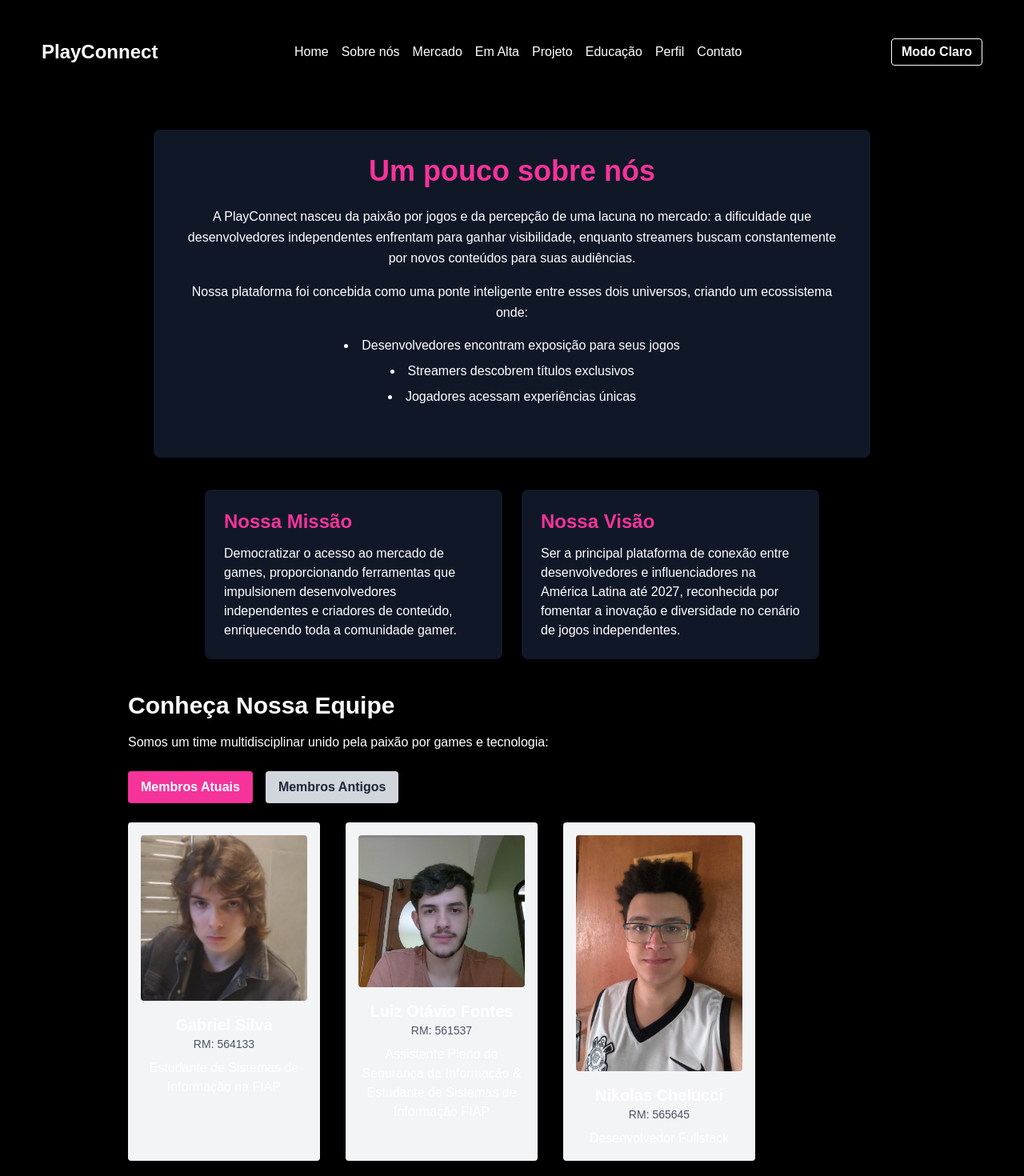
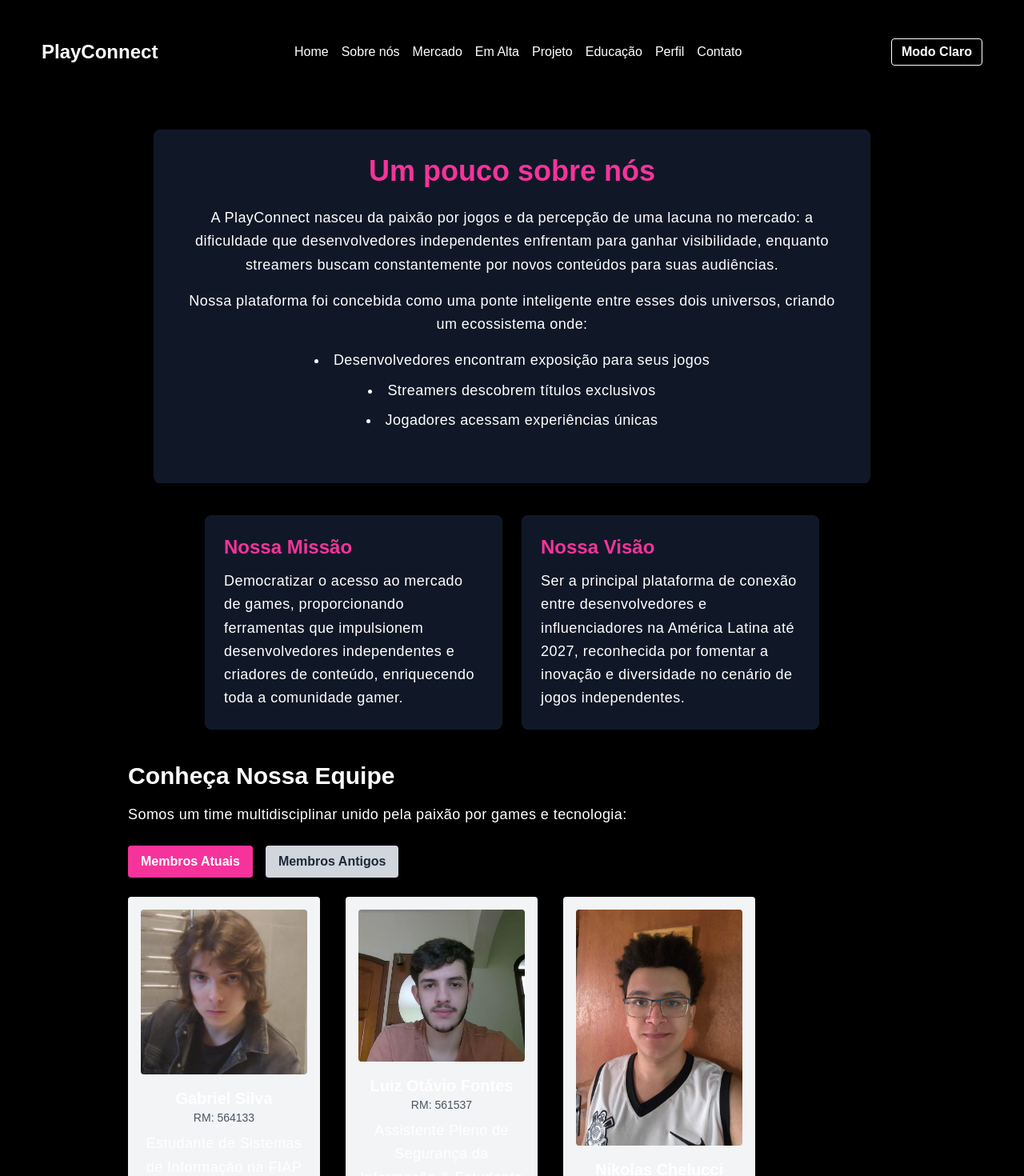
Before and after one commit to NikolasAChelucci/PlayconnectNextJs, a Next.js app: page /aboutus in a window 1280 px wide. Shown: the top 1470 px of the page at 80% size. Built offline with nearby package versions, Linux system fonts and the light colour scheme.

Commit message:
Update page.js
Atualizando legibilidade - aboutus

```diff
--- a/src/app/aboutus/page.js
+++ b/src/app/aboutus/page.js
@@ -22,15 +22,15 @@ export default function AboutUs() {
           <div className={`p-8 rounded-lg shadow-lg text-center transition-transform duration-300 hover:scale-105 ${isLightMode ? 'bg-gray-100 text-black hover:shadow-pink-500/50' : 'bg-gray-900 text-white hover:shadow-pink-500/50'}`}>
             <h1 className="text-4xl font-semibold mb-6 text-center text-pink-500">Um pouco sobre nós</h1>
 
-            <p className="mb-4 leading-relaxed">
+            <p className="mb-4 text-lg leading-relaxed tracking-wide">
               A PlayConnect nasceu da paixão por jogos e da percepção de uma lacuna no mercado: a dificuldade que desenvolvedores independentes enfrentam para ganhar visibilidade, enquanto streamers buscam constantemente por novos conteúdos para suas audiências.
             </p>
 
-            <p className="mb-4 leading-relaxed">
+            <p className="mb-4 text-lg leading-relaxed tracking-wide">
               Nossa plataforma foi concebida como uma ponte inteligente entre esses dois universos, criando um ecossistema onde:
             </p>
 
-            <ul className="list-disc list-inside mb-8 space-y-2">
+            <ul className="list-disc list-inside mb-8 space-y-2 text-lg leading-relaxed tracking-wide">
               <li>Desenvolvedores encontram exposição para seus jogos</li>
               <li>Streamers descobrem títulos exclusivos</li>
               <li>Jogadores acessam experiências únicas</li>
@@ -40,14 +40,14 @@ export default function AboutUs() {
           <div className="grid grid-cols-1 sm:grid-cols-2 gap-6 max-w-3xl mx-auto">
             <div className={`p-6 rounded-lg shadow-md transition-transform duration-300 hover:scale-105 ${isLightMode ? 'bg-gray-100 text-black hover:shadow-pink-500/50' : 'bg-gray-900 text-white hover:shadow-pink-500/50'}`}>
               <h2 className="text-2xl font-semibold mb-3 text-pink-500">Nossa Missão</h2>
-              <p>
+              <p className="text-lg leading-relaxed tracking-wide">
                 Democratizar o acesso ao mercado de games, proporcionando ferramentas que impulsionem desenvolvedores independentes e criadores de conteúdo, enriquecendo toda a comunidade gamer.
               </p>
             </div>
 
             <div className={`p-6 rounded-lg shadow-md transition-transform duration-300 hover:scale-105 ${isLightMode ? 'bg-gray-100 text-black hover:shadow-pink-500/50' : 'bg-gray-900 text-white hover:shadow-pink-500/50'}`}>
               <h2 className="text-2xl font-semibold mb-3 text-pink-500">Nossa Visão</h2>
-              <p>
+              <p className="text-lg leading-relaxed tracking-wide">
                 Ser a principal plataforma de conexão entre desenvolvedores e influenciadores na América Latina até 2027, reconhecida por fomentar a inovação e diversidade no cenário de jogos independentes.
               </p>
             </div>
@@ -57,7 +57,9 @@ export default function AboutUs() {
         {/* Conheça Nossa Equipe */}
         <section>
           <h2 className="text-3xl font-semibold mb-4">Conheça Nossa Equipe</h2>
-          <p className="mb-6">Somos um time multidisciplinar unido pela paixão por games e tecnologia:</p>
+          <p className="mb-6 text-lg leading-relaxed tracking-wide">
+            Somos um time multidisciplinar unido pela paixão por games e tecnologia:
+          </p>
 
           <div className="flex gap-4 mb-6">
             <button
@@ -96,58 +98,56 @@ export default function AboutUs() {
               <Image src="/images/Gabriel.png" alt="Gabriel" width={300} height={300} className="rounded" />
               <h3 className="mt-4 text-xl font-semibold">Gabriel Silva</h3>
               <h4 className="text-sm text-gray-600 dark:text-gray-400">RM: 564133</h4>
-              <p className="mt-2 text-center">Estudante de Sistemas de Informação na FIAP</p>
+              <p className="mt-2 text-center text-lg leading-relaxed tracking-wide">Estudante de Sistemas de Informação na FIAP</p>
             </div>
 
             <div className="w-60 flex flex-col items-center bg-gray-100 dark:bg-gray-800 p-4 rounded shadow">
               <Image src="/images/luiz.jpg" alt="Luiz Otavio" width={300} height={300} className="rounded" />
               <h3 className="mt-4 text-xl font-semibold">Luiz Otávio Fontes</h3>
               <h4 className="text-sm text-gray-600 dark:text-gray-400">RM: 561537</h4>
-              <p className="mt-2 text-center">Assistente Pleno de Segurança da Informação & Estudante de Sistemas de Informação FIAP</p>
+              <p className="mt-2 text-center text-lg leading-relaxed tracking-wide">
+                Assistente Pleno de Segurança da Informação & Estudante de Sistemas de Informação FIAP
+              </p>
             </div>
 
             <div className="w-60 flex flex-col items-center bg-gray-100 dark:bg-gray-800 p-4 rounded shadow">
               <Image src="/images/nikolas.png" alt="Nikolas" width={300} height={300} className="rounded" />
               <h3 className="mt-4 text-xl font-semibold">Nikolas Chelucci</h3>
               <h4 className="text-sm text-gray-600 dark:text-gray-400">RM: 565645</h4>
-              <p className="mt-2 text-center">Desenvolvedor Fullstack</p>
+              <p className="mt-2 text-center text-lg leading-relaxed tracking-wide">Desenvolvedor Fullstack</p>
             </div>
 
             <div className="w-60 flex flex-col items-center bg-gray-100 dark:bg-gray-800 p-4 rounded shadow">
               <Image src="/images/Samuel.png" alt="Samuel" width={300} height={300} className="rounded" />
               <h3 className="mt-4 text-xl font-semibold">Samuel Cardoso</h3>
               <h4 className="text-sm text-gray-600 dark:text-gray-400">RM: 566170</h4>
-              <p className="mt-2 text-center">Engenheiro de QA</p>
+              <p className="mt-2 text-center text-lg leading-relaxed tracking-wide">Engenheiro de QA</p>
             </div>
           </div>
 
-          <div
-            id="antigo"
-            className="flex flex-wrap gap-8"
-            style={{ display: 'none' }}
-          >
+          <div id="antigo" className="flex flex-wrap gap-8" style={{ display: 'none' }}>
             {/* membros antigos */}
             <div className="w-60 flex flex-col items-center bg-gray-100 dark:bg-gray-800 p-4 rounded shadow">
               <Image src="/images/Eduardo.png" alt="Eduardo" width={300} height={300} className="rounded" />
               <h3 className="mt-4 text-xl font-semibold">Eduardo Mota</h3>
               <h4 className="text-sm text-gray-600 dark:text-gray-400">RM: 563418</h4>
-              <p>Scrum Master</p>
-              <p>Liderou a concepção inicial da plataforma</p>
+              <p className="text-lg leading-relaxed tracking-wide">Scrum Master</p>
+              <p className="text-lg leading-relaxed tracking-wide">Liderou a concepção inicial da plataforma</p>
             </div>
 
             <div className="w-60 flex flex-col items-center bg-gray-100 dark:bg-gray-800 p-4 rounded shadow">
               <Image src="/images/Pablo.png" alt="Pablo" width={300} height={300} className="rounded" />
               <h3 className="mt-4 text-xl font-semibold">Pablo Calil</h3>
               <h4 className="text-sm text-gray-600 dark:text-gray-400">RM: 562914</h4>
-              <p>Ex-Desenvolvedor Front-end (2023-2024)</p>
-              <p>Responsável pela arquitetura inicial da interface do usuário.</p>
+              <p className="text-lg leading-relaxed tracking-wide">Ex-Desenvolvedor Front-end (2023-2024)</p>
+              <p className="text-lg leading-relaxed tracking-wide">Responsável pela arquitetura inicial da interface do usuário.</p>
             </div>
 
             <div className="w-60 flex flex-col items-center bg-gray-100 dark:bg-gray-800 p-4 rounded shadow">
               <Image src="/images/neto.jpg" alt="Neto" width={300} height={300} className="rounded" />
               <h3 className="mt-4 text-xl font-semibold">Carlos Neto</h3>
               <h4 className="text-sm text-gray-600 dark:text-gray-400">RM: 561502</h4>
-              <p className="mt-2 text-center">Especialista em Direito Digital</p>
+              <p className="mt-2 text-center text-lg leading-relaxed tracking-wide">Especialista em Direito Digital</p>
             </div>
           </div>
         </section>
```
